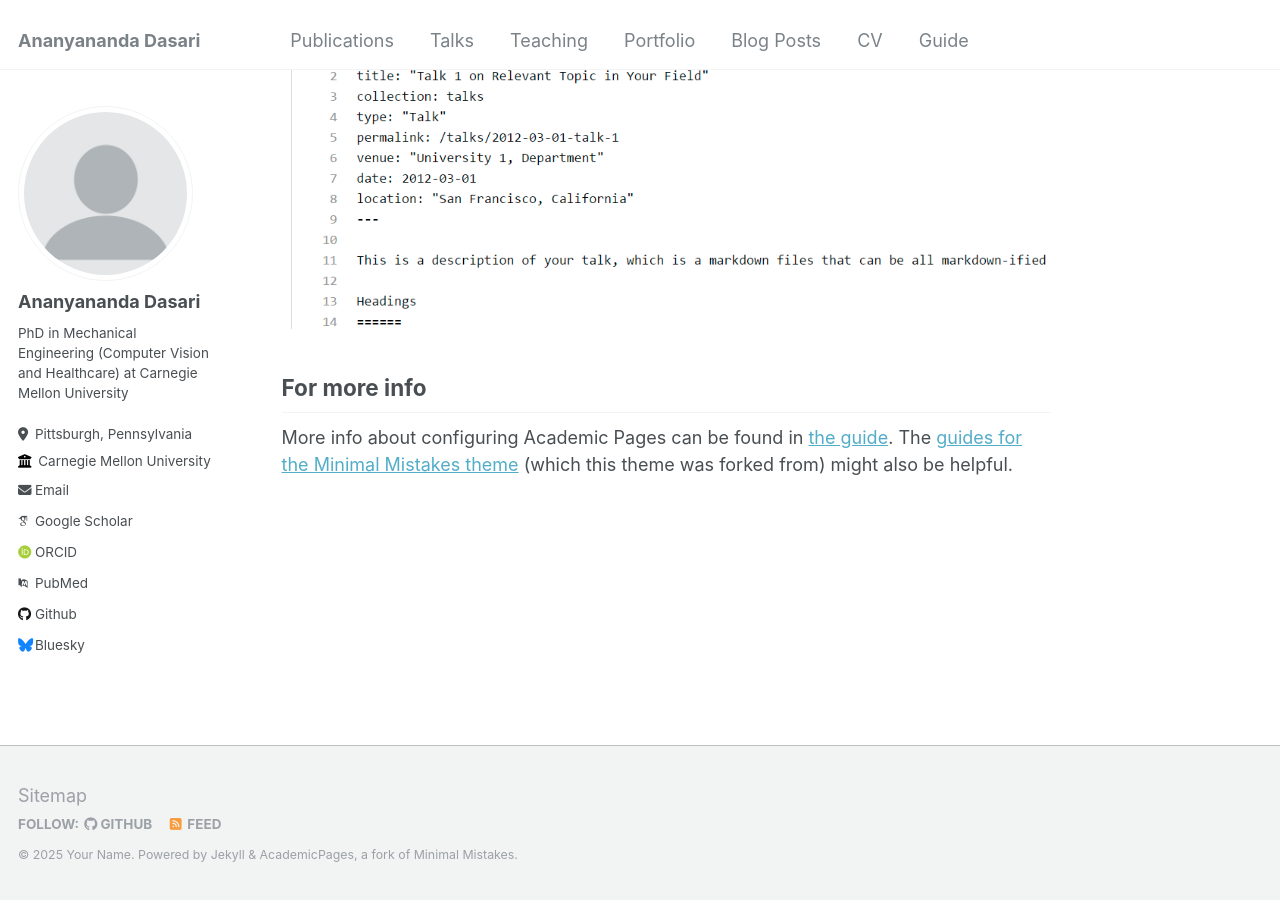
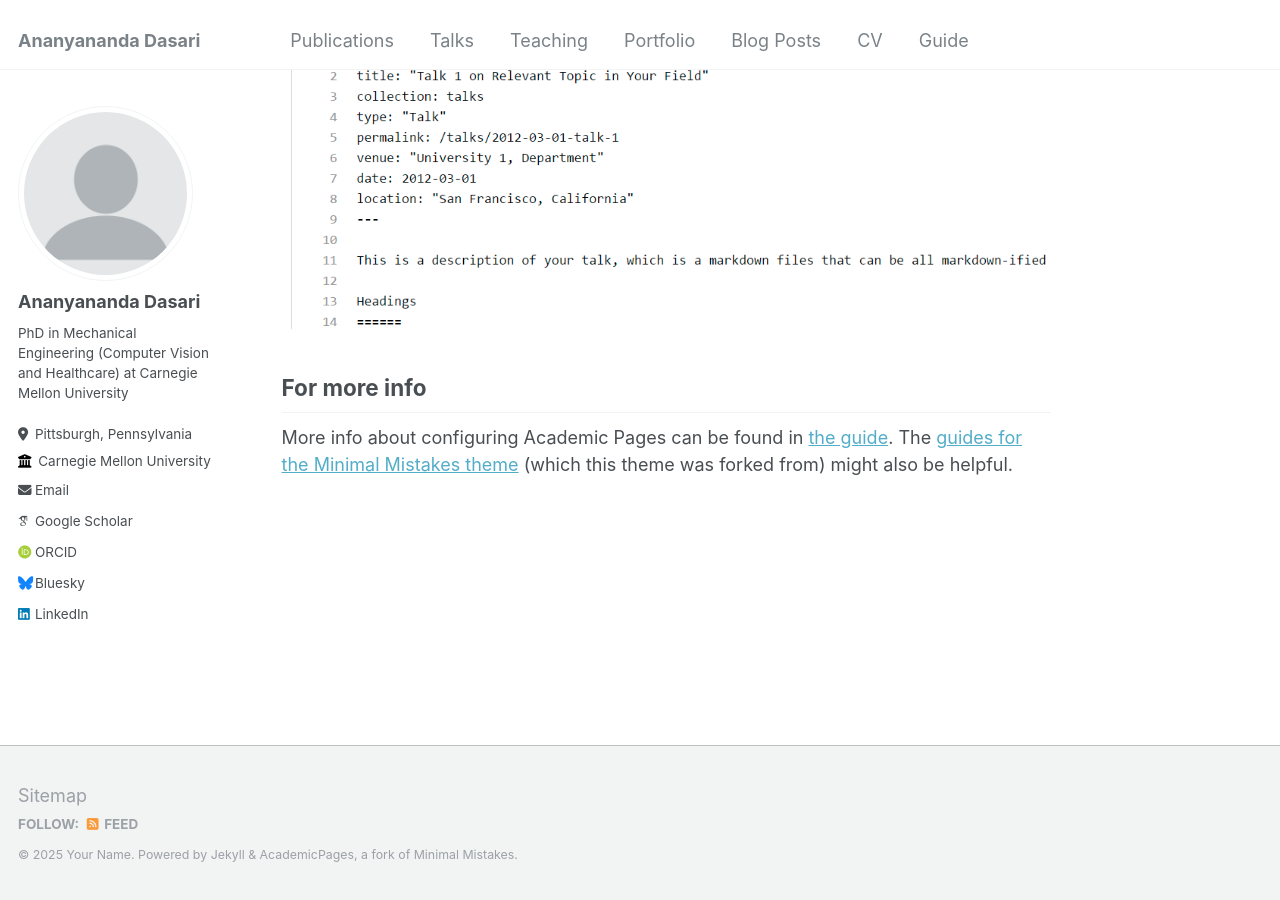
Before and after one commit to ananyananda-dasari/ananyananda, a Jekyll site: the page built from _pages/about.md, in a window 1280 px wide and 900 px high, scrolled down 2660 px. Built offline with Jekyll 4.4.1, drawn with Linux system fonts in a browser that asks for light colours; some web fonts are replaced; part of the change alters nothing that is shown.

Commit message:
Update _config.yml

```diff
--- a/_config.yml
+++ b/_config.yml
@@ -41,18 +41,18 @@ author:
 
   # Academic websites
   arxiv            : # URL - Update with the correct link to your profile
-  googlescholar    : "https://scholar.google.com/citations?user=PS_CX0AAAAAJ"
+  googlescholar    : "https://scholar.google.com/citations?user=gQsIJKcAAAAJ&hl=en"
   impactstory      : # URL
-  orcid            : "http://orcid.org/yourorcidurl"
+  orcid            : "https://orcid.org/0000-0001-6718-5992"
   semantic         : # URL
-  pubmed           : "https://www.ncbi.nlm.nih.gov/pubmed/?term=john+snow"
+  pubmed           : # URL
   researchgate     : # URL
 
   # Repositories and software development
   bitbucket        : # Username - Update with your username on the site
   codepen          : # Username
   dribbble         : # Username
-  github           : "academicpages"
+  github           : # Username
   kaggle           : # Username
   stackoverflow    : # User number or user number and name (i.e., use "1" or "1/jeff-atwood")
 
@@ -66,7 +66,7 @@ author:
   keybase          : # Username
   instagram        : # Username
   lastfm           : # Username
-  linkedin         : # Username
+  linkedin         : www.linkedin.com/in/ananyananda-dasari
   mastodon         : # URL
   medium           : # URL
   pinterest        : # Username
```
